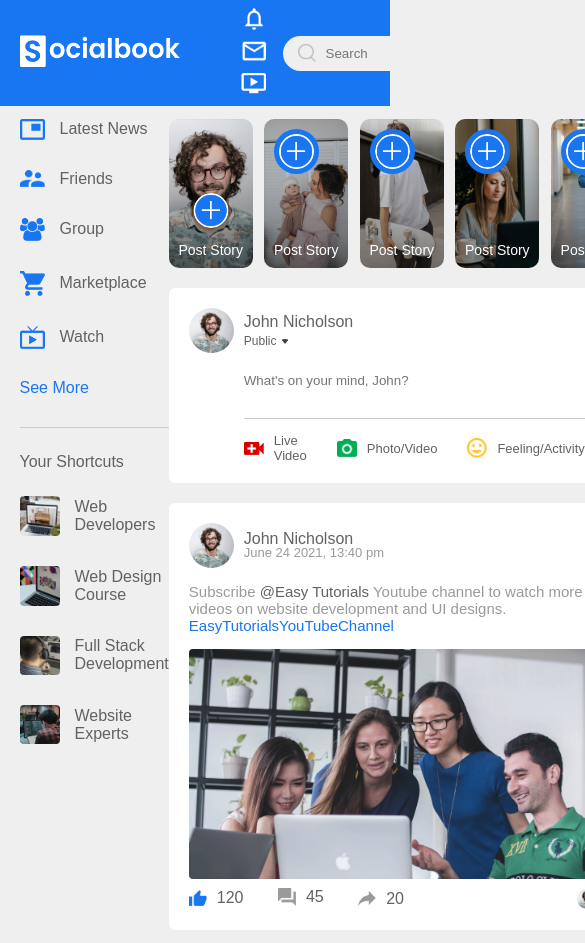
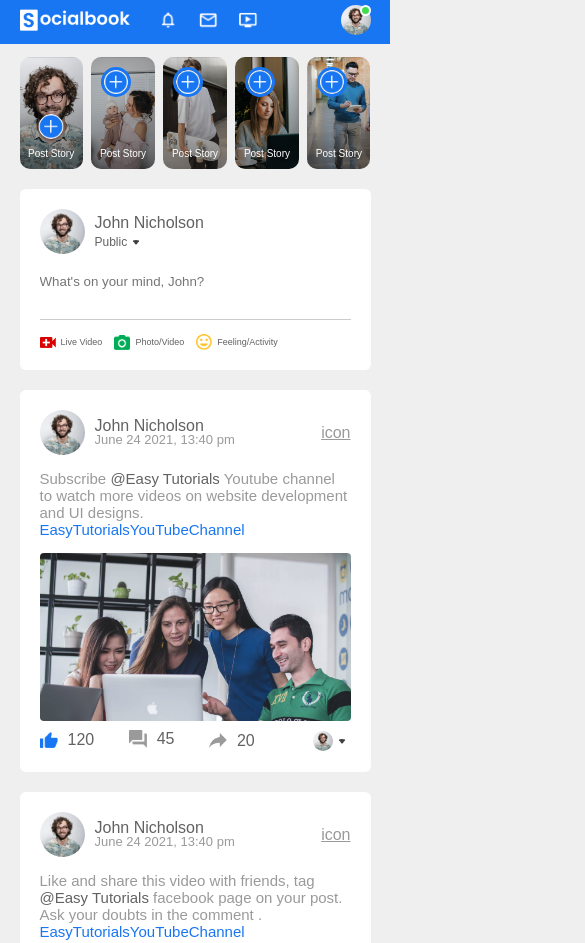
Before and after one commit to samuel12-dot/facebookclone, a plain HTML site: page index.html in a window 390 px wide. Shown: the top 943 px of the page, 585 px wide, since content can reach past the window. Drawn offline with Linux system fonts and the light colour scheme.

Commit message:
feat: make responsive on small screens

```diff
--- a/style.css
+++ b/style.css
@@ -756,4 +756,84 @@
     .right-sidebar{
         display: none;
     }
+    .left-sidebar {
+        display: none;
+    }
+    nav {
+        flex-wrap: wrap;
+    }
+    .search-box {
+        display: none;
+    }
+    .logo {
+        width: 110px;
+        margin-inline-end: 20px;
+    }
+    .nav-left ul li img {
+        width: 20px;
+        margin: 0 8px;
+    }
+    .nav-user-icon img {
+        width: 30px;
+    }
+    .nav-user-icon {
+        margin-inline: 0;
+    }
+    .add-post-links {
+        flex-wrap: wrap;
+    }
+    .main-content {
+        flex-basis: 100%;
+    }
+    .story img {
+        width: 30px;
+        border-width: 3px;
+    }
+    .story p {
+        font-size: 10px;
+    }
+    .story.story1 img {
+        width: 25px;
+        bottom: 30px;
+    }
+    .add-post-links a {
+        margin-inline-end: 12px;
+        font-size: 9px;
+    }
+    .add-post-links a img {
+        width: 16px;
+        margin-inline-end: 5px;
+    }
+    .post-input-container {
+        padding-inline-start: 0;
+    }
 }
+
+/* Media query for profile page */
+
+@media (max-width: 900px) {
+    .profile-container {
+        padding: 20px 5%;
+    }
+    .profile-details {
+        flex-wrap: wrap;
+    }
+    .pd-right {
+        text-align: left;
+        margin-block-start: 15px ;
+    }
+    .pd-right button {
+        margin-inline-start: 0;
+        margin-inline-end: 10px;
+    }
+    .pd-row div h3 {
+         font-size: 16px;
+         margin-block-end: 2px;
+    }
+    .profile-info {
+        flex-wrap: wrap;
+    }
+    .info-col, .post-col {
+        flex-basis: 100%;
+    }
+}
```
